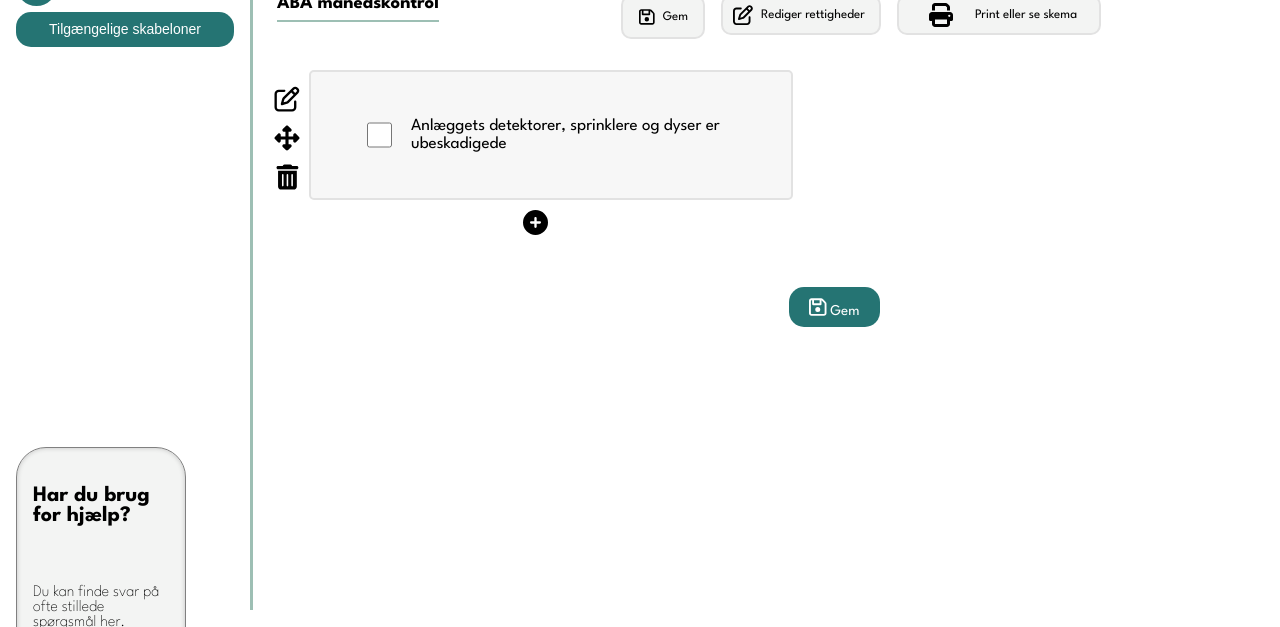
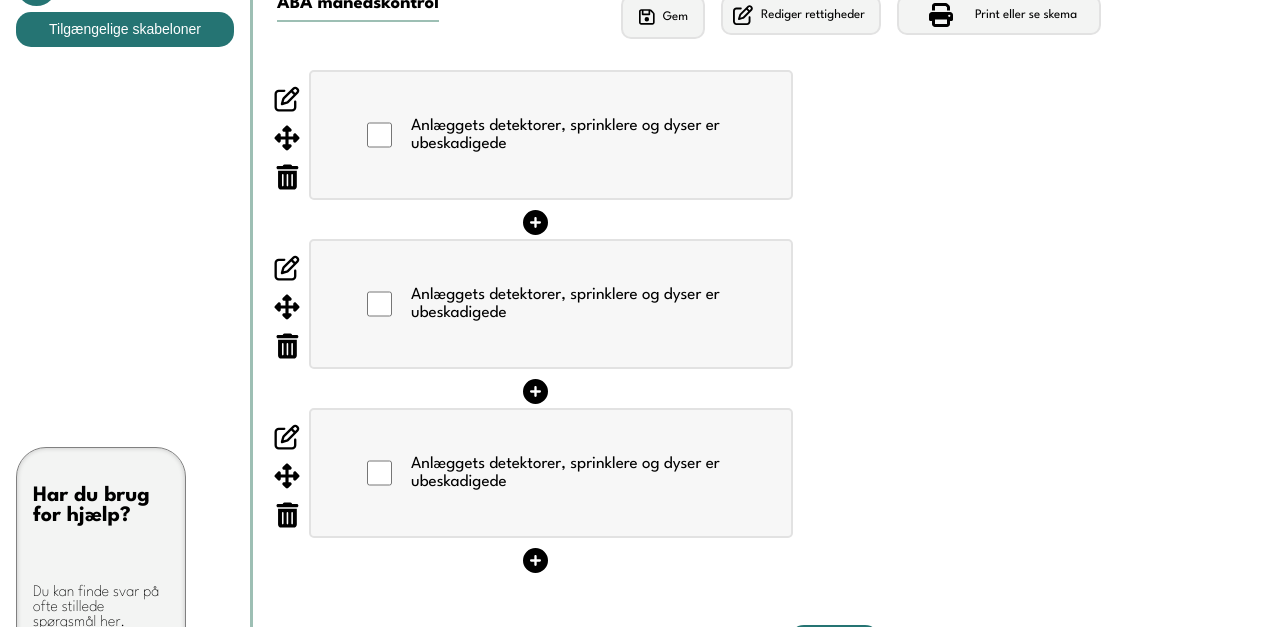
Before and after one commit to SebbeDK/DBI-egenkontrol, a Vue app in the folder DBI-Egenkontrol/: page /skemaer/skema/skabelon in a window 1280 px wide. Shown: the part 190-817 px from the top of the page. Built offline with nearby package versions, Linux system fonts and the light colour scheme.

Commit message:
Vuedraggable installeret og sat på spørgsmål
Vuedraggable er blevet installeret og blevet brugt på ScheduleTemplate for at kunne drag-&-drop spørgsmål for at ændre rækkefølge

```diff
--- a/DBI-Egenkontrol/package.json
+++ b/DBI-Egenkontrol/package.json
@@ -21,7 +21,8 @@
     "@fortawesome/free-solid-svg-icons": "^6.7.2",
     "@fortawesome/vue-fontawesome": "^3.0.8",
     "vue": "^3.5.13",
-    "vue-router": "^4.5.0"
+    "vue-router": "^4.5.0",
+    "vuedraggable": "^4.1.0"
   },
   "devDependencies": {
     "@eslint/js": "^9.24.0",
--- a/DBI-Egenkontrol/src/components/YesOrNoQuestion.vue
+++ b/DBI-Egenkontrol/src/components/YesOrNoQuestion.vue
@@ -15,12 +15,12 @@ function stopEdit() {
 </script>
 
 <template>
- <div class="control-container">
+ <div class="control-container" :class="{ 'dragging': isDragging}" >
         <div class="control-container__control">
         <button @click="startEdit">
             <font-awesome-icon :icon="['far', 'pen-to-square']" />
         </button>
-        <button>
+        <button class="drag-handle">
             <font-awesome-icon :icon="['fas', 'up-down-left-right']" />
         </button>
         <button @click="$emit('deleteQuestion')">
@@ -95,4 +95,11 @@ function stopEdit() {
     cursor: pointer;
 }
 
+.drag-handle{
+    cursor: grab;
+    pointer-events: all;
+}
+.dragging{
+    opacity: 0.5;
+}
 </style>
--- a/DBI-Egenkontrol/src/views/ScheduleTemplate.vue
+++ b/DBI-Egenkontrol/src/views/ScheduleTemplate.vue
@@ -8,6 +8,7 @@ import EditRights from '@/components/EditRights.vue';
 import PrintSeeModel from '@/components/PrintSeeModel.vue';
 import ShortBreadcrumbsString from '@/components/ShortBreadcrumbsString.vue';
 import FeedbackError from '@/components/FeedbackError.vue';
+import Draggable from 'vuedraggable';
 
 const showSuccess = ref(false)
 function save() {
@@ -47,10 +48,10 @@ onBeforeRouteLeave((to, from, next)=>{
     }
 })
 let qIndex = ref(1)
-const questions = ref([{qIndex: 1},])
+const questions = ref([{qIndex: 1}, {qIndex: 2}, {qIndex: 3},])
 
 function addQuestion() {
-    qIndex += 1
+    qIndex.value += 1
     questions.value.push({qIndex: qIndex.value})
 }
 
@@ -66,6 +67,7 @@ function removeQuestion(index) {
     @confirm="confirmLeave"
     @cancel="cancelLeave"
     />
+
     <div class="page-content">
     <ShortBreadcrumbsString/>
         <div class="actions-control__line">
@@ -78,12 +80,20 @@ function removeQuestion(index) {
             </div>
         </div>
 
-   <div v-for="(question, index) in questions" :key="question.qIndex">
+    <Draggable
+    v-model="questions"
+    item-key="qIndex"
+    handle=".drag-handle">
+        <template #item="{element, index}">
+                <div>
                     <YesOrNoQuestion
-   :key="question.qIndex"
+                    :key="element.qIndex"
                     @newQuestion="addQuestion"
-   @deleteQuestion="removeQuestion(index)"/>
+                    @deleteQuestion="removeQuestion(index)"
+                    />
                 </div>
+        </template>
+    </Draggable>
     <button v-if="questions.length === 0" @click="addQuestion" class="add">
         <font-awesome-icon :icon="['fas', 'circle-plus']" />
     </button>
```
Also changed, not shown: 1 other file (tests, documents, lock files or other folders). Lines whose indentation alone changed are shown as unchanged.
